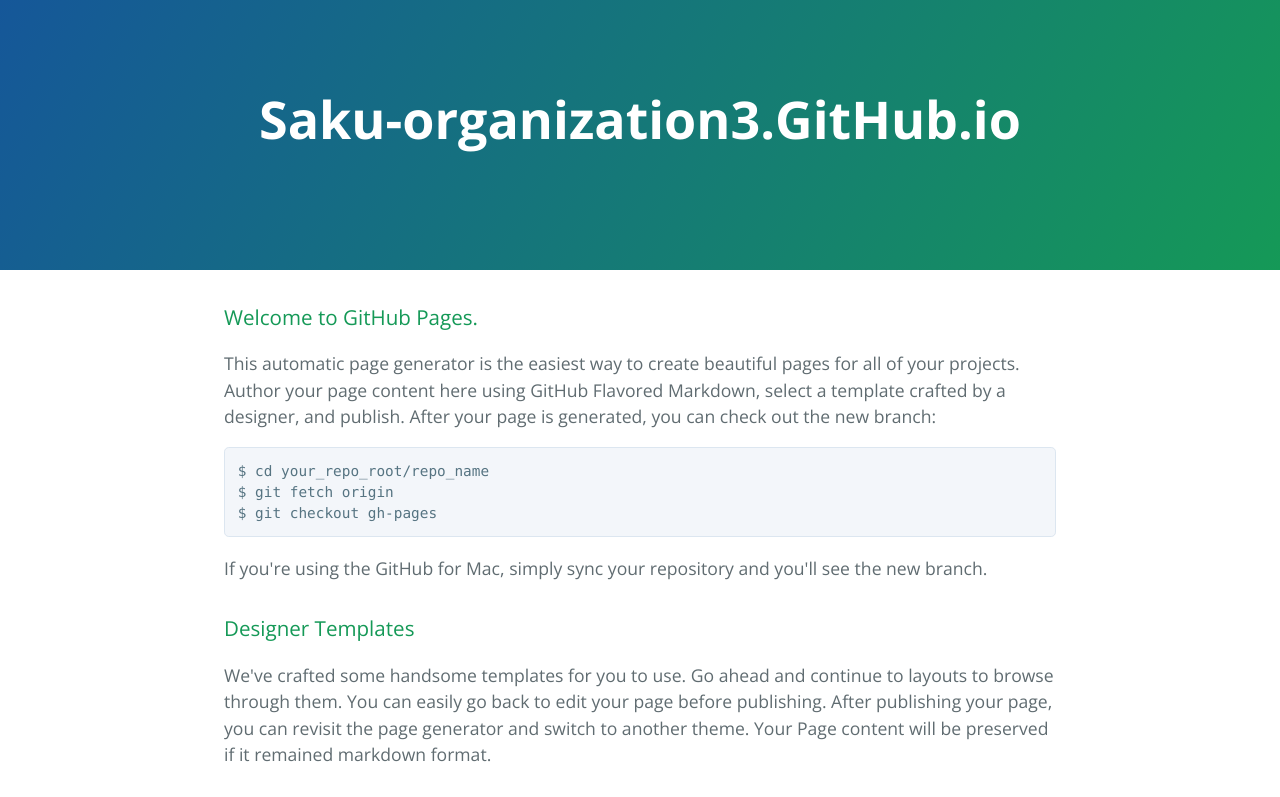
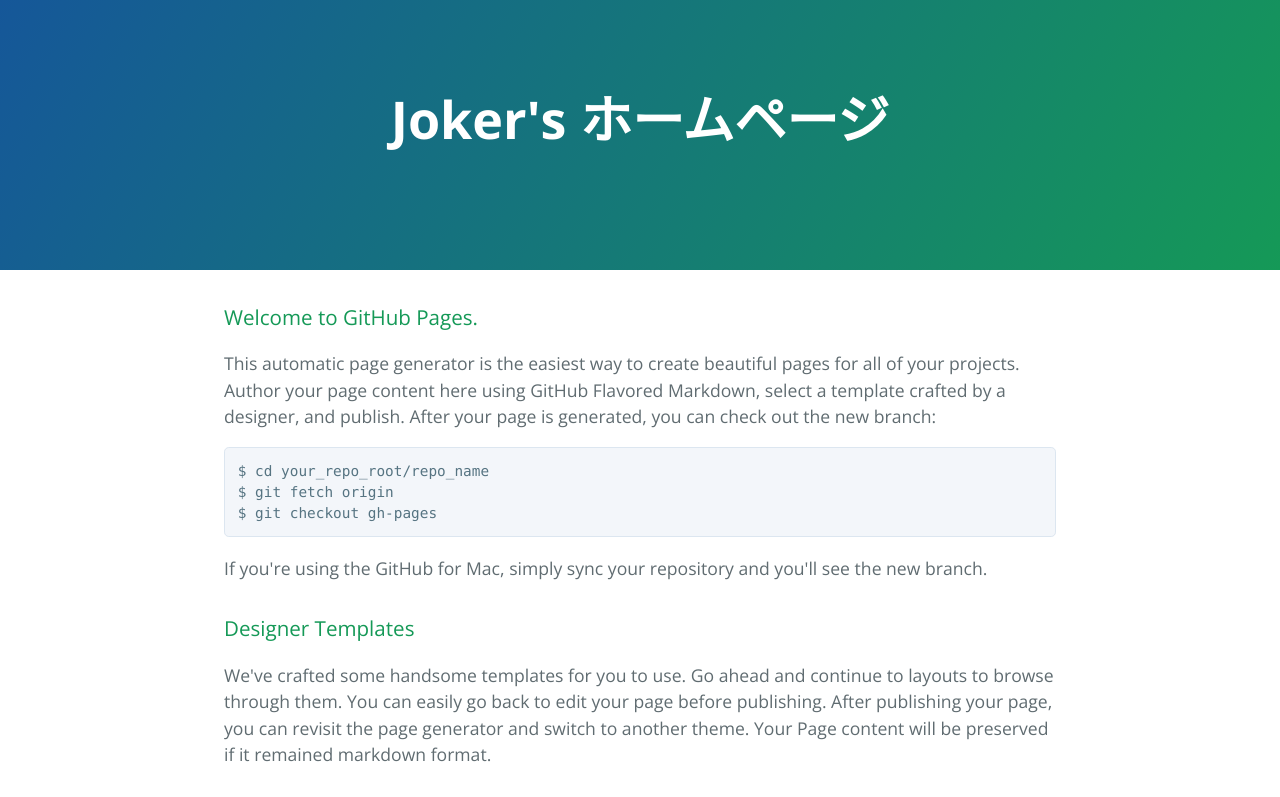
Before and after one commit to saku-organization3/saku-organization3.github.io, a plain HTML site: page index.html in a window 1280 px wide. Shown: the top 797 px of the page. Drawn offline with nearby package versions, Linux system fonts and the light colour scheme.

Commit message:
Update index.html

```diff
--- a/index.html
+++ b/index.html
@@ -11,7 +11,7 @@
   </head>
   <body>
     <section class="page-header">
-      <h1 class="project-name">Saku-organization3.GitHub.io</h1>
+      <h1 class="project-name">Joker's ホームページ</h1>
       <h2 class="project-tagline"></h2>
     </section>
 
```
